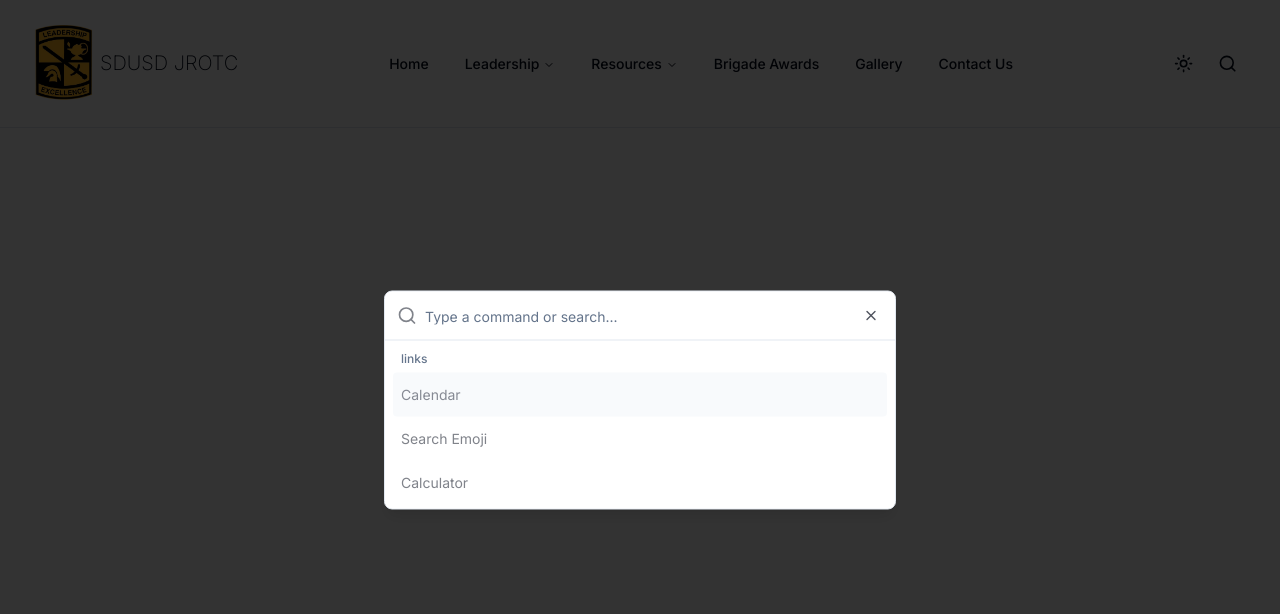
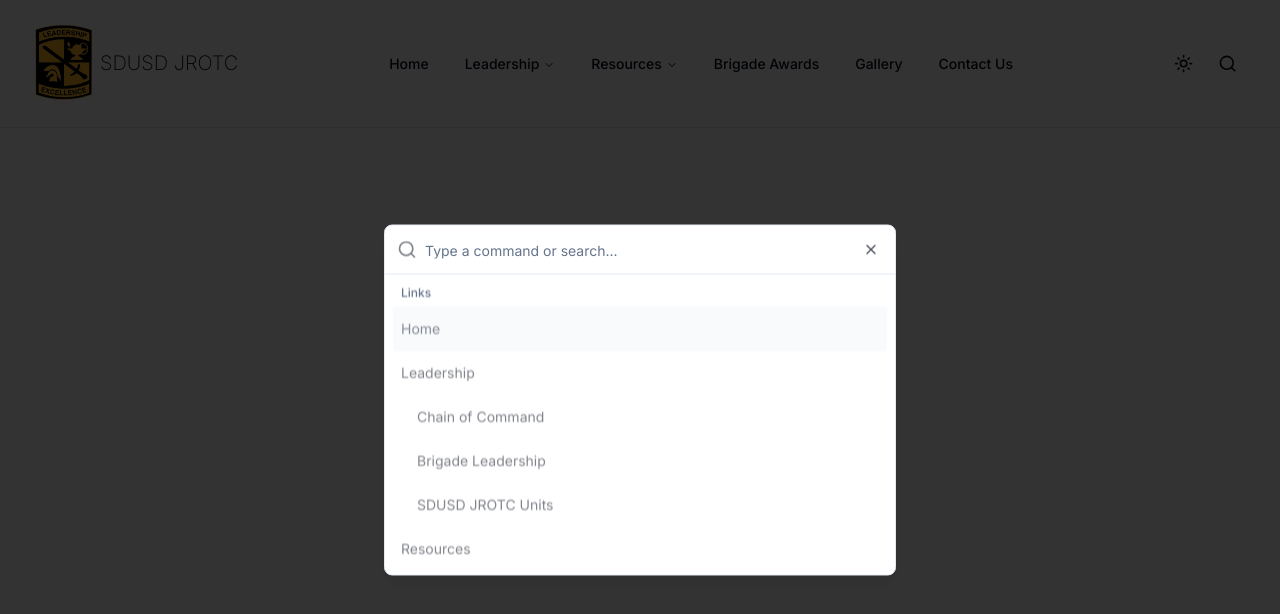
Before and after one commit to Vernon-Pitney/modern-template, a Next.js app: page /brigade-awards in a window 1280 px wide. Both pictures are taken after a click on the button 1227 px from the left and 63 px from the top of the page. Shown: the top 614 px of the page. Built offline with nearby package versions, Linux system fonts and the light colour scheme.

Commit message:
Fixed search

```diff
--- a/components/command-menu.tsx
+++ b/components/command-menu.tsx
@@ -10,8 +10,13 @@ import {
 import { SearchIcon } from "lucide-react";
 import { useEffect, useState } from "react";
 import { Button } from "@/components/ui/button";
+import { NavLink } from "@/types";
 
-export default function CommandMenu() {
+interface CommandMenuProps {
+  links: NavLink[];
+}
+
+export default function CommandMenu({ links }: CommandMenuProps) {
   const [open, setOpen] = useState(false);
 
   useEffect(() => {
@@ -38,10 +43,17 @@ export default function CommandMenu() {
         <CommandInput placeholder="Type a command or search..." />
         <CommandList>
           <CommandEmpty>No results found.</CommandEmpty>
-          <CommandGroup heading="links">
-            <CommandItem>Calendar</CommandItem>
-            <CommandItem>Search Emoji</CommandItem>
-            <CommandItem>Calculator</CommandItem>
+          <CommandGroup heading="Links">
+            {links.map((link) => (
+              <div key={link.title}>
+                <CommandItem>{link.title}</CommandItem>
+                {link.subLinks && link.subLinks.map((subLink) => (
+                  <CommandItem key={subLink.title} className="ml-4">
+                    {subLink.title}
+                  </CommandItem>
+                ))}
+              </div>
+            ))}
           </CommandGroup>
         </CommandList>
       </CommandDialog>
--- a/components/navigation-bar.tsx
+++ b/components/navigation-bar.tsx
@@ -70,7 +70,7 @@ export default function NavigationBar({ logo, links }: NavigationBarProps) {
       </NavigationMenu>
       <div className="flex items-center space-x-1">
         <ModeToggle />
-        <CommandMenu />
+        <CommandMenu links={links} />
       </div>
     </div>
   );
```
